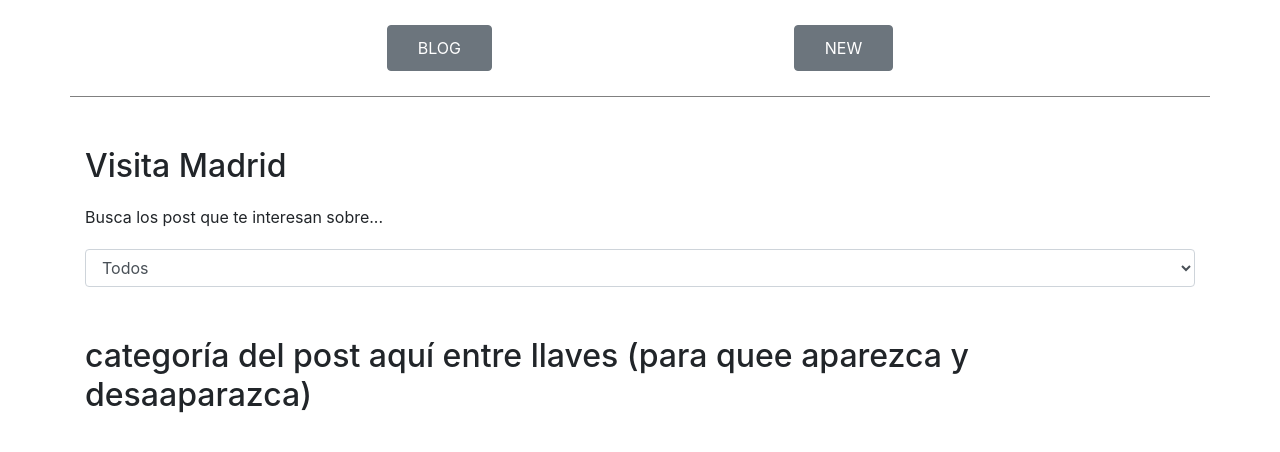
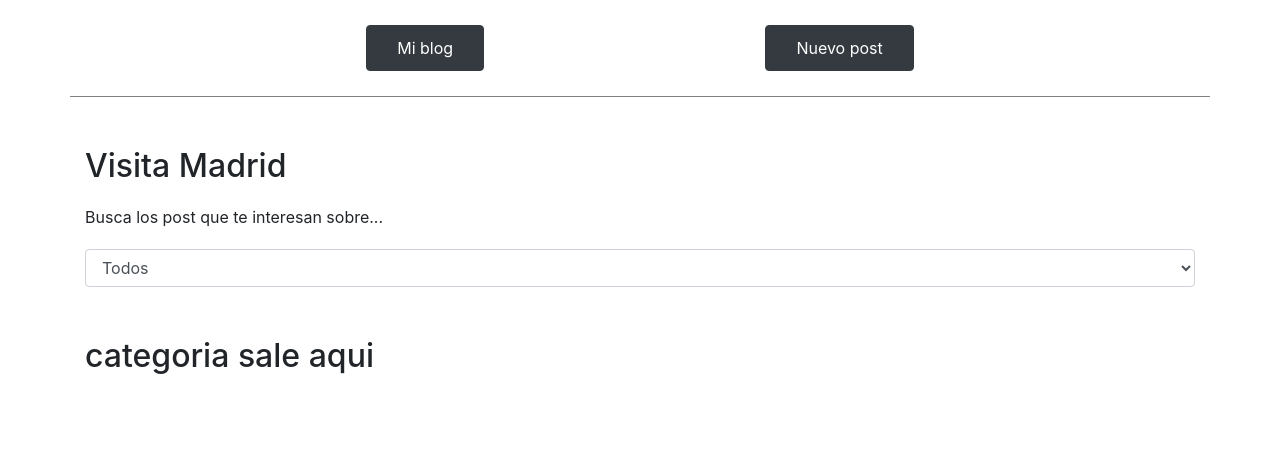
Before and after one commit to irenedrf/blogAngular, an Angular app: page /blog in a window 1280 px wide. Shown: the top 452 px of the page. Built offline with nearby package versions, Linux system fonts and the light colour scheme.

Commit message:
correcciones

```diff
--- a/src/app/blog/blog.component.html
+++ b/src/app/blog/blog.component.html
@@ -12,17 +12,18 @@
     </form>
 
     <div class="posts">
-        <h2>categoría del post aquí entre llaves (para quee aparezca y desaaparazca)</h2>
-        <div class="post" *ngFor="">
+        <h2>categoria sale aqui</h2>
+        <div class="post" *ngFor="let post of arrPostsExistentes">
+            <!-- RESOLVER: POR QUÉ NO ME IMPRIME NADA? buscar solución: en vez de llamar a la función en ngoninit en blog component ts, debería llamar a la función con el evento onchange del formulario superior, pasarle el valor por parámetro y que busque las categorías. en vez de pasarle este array, le debo pasar el array filtrado, asi que debo hacer funciones de filtrado -->
             <div class="imagen">
-                <img src="">
+                <img [src]="post.imagen">
 
             </div>
             <div class="descripcion">
-                <h3>Titulo</h3>
-                <p>texto</p>
-                <small>feecha</small>
-                <small>autor</small>
+                <h3>{{post.titulo}}</h3>
+                <p>{{post.texto}}</p>
+                <small>{{post.autor}}</small>
+                <small>{{post.fecha}}</small>
 
             </div>
 
--- a/src/app/blog/blog.component.ts
+++ b/src/app/blog/blog.component.ts
@@ -1,4 +1,4 @@
-import { Component, OnInit } from '@angular/core';
+import { Component, Input, OnInit } from '@angular/core';
 import { Post } from '../Post';
 import { ServicioService } from '../services/servicio.service';
 
@@ -9,12 +9,14 @@ import { ServicioService } from '../services/servicio.service';
 })
 export class BlogComponent implements OnInit {
 
-  arrPostsExistentes: Post[];
+  @Input() arrPostsExistentes: Post[];
 
   constructor(private servicio: ServicioService) { }
 
-  ngOnInit(): void {
-
+  ngOnInit() {
+    const arrPostsExistentes = this.servicio.getAllPosts();
+    console.log(arrPostsExistentes);
+    return arrPostsExistentes;
   }
 
 }
--- a/src/app/formulario/formulario.component.css
+++ b/src/app/formulario/formulario.component.css
@@ -4,3 +4,7 @@ h2{
 form{
     margin:50px 0px;
 }
+.btn-dark{
+    padding: 10px 30px;
+    margin: 10px 0px;
+}
--- a/src/app/formulario/formulario.component.html
+++ b/src/app/formulario/formulario.component.html
@@ -1,6 +1,5 @@
 <div class="container">
     <h2>Inserta una nueva entrada en tu blog</h2>
-    <button type="submit" class="btn btn-dark">Ir al blog</button>
     <form [formGroup]="formPost" (ngSubmit)="onSubmit()">
         <div class="form-group">
             <label>Título</label>
--- a/src/app/nav/nav.component.css
+++ b/src/app/nav/nav.component.css
@@ -12,7 +12,7 @@
 
 }
 
-.btn-secondary{
+.btn-dark{
     padding: 10px 30px;
     margin: 10px 0px;
 }
--- a/src/app/nav/nav.component.html
+++ b/src/app/nav/nav.component.html
@@ -1,11 +1,8 @@
 <div class="container">
     <div class="menu">
-        <button type="button" class="btn btn-secondary" [routerLink]="['blog']" routerLinkActive="activa">BLOG</button>
-        <button type="button" class="btn btn-secondary" [routerLink]="['new']" routerLinkActive="activa">NEW</button>
-
+        <button type="button" class="btn btn-dark" [routerLink]="['blog']" routerLinkActive="activa">Mi blog</button>
+        <button type="button" class="btn btn-dark" [routerLink]="['new']" routerLinkActive="activa">Nuevo post</button>
     </div>
 </div>
 
-
-
 <router-outlet></router-outlet>
```
